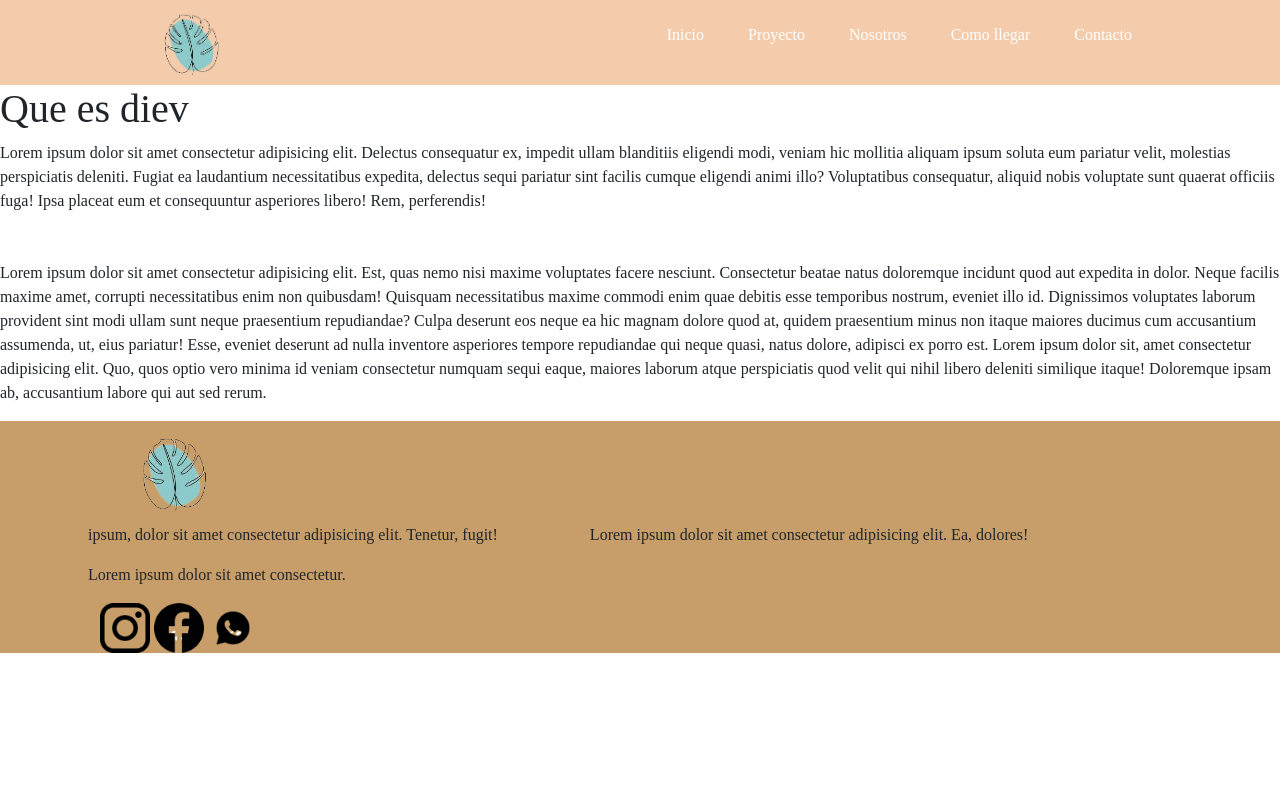
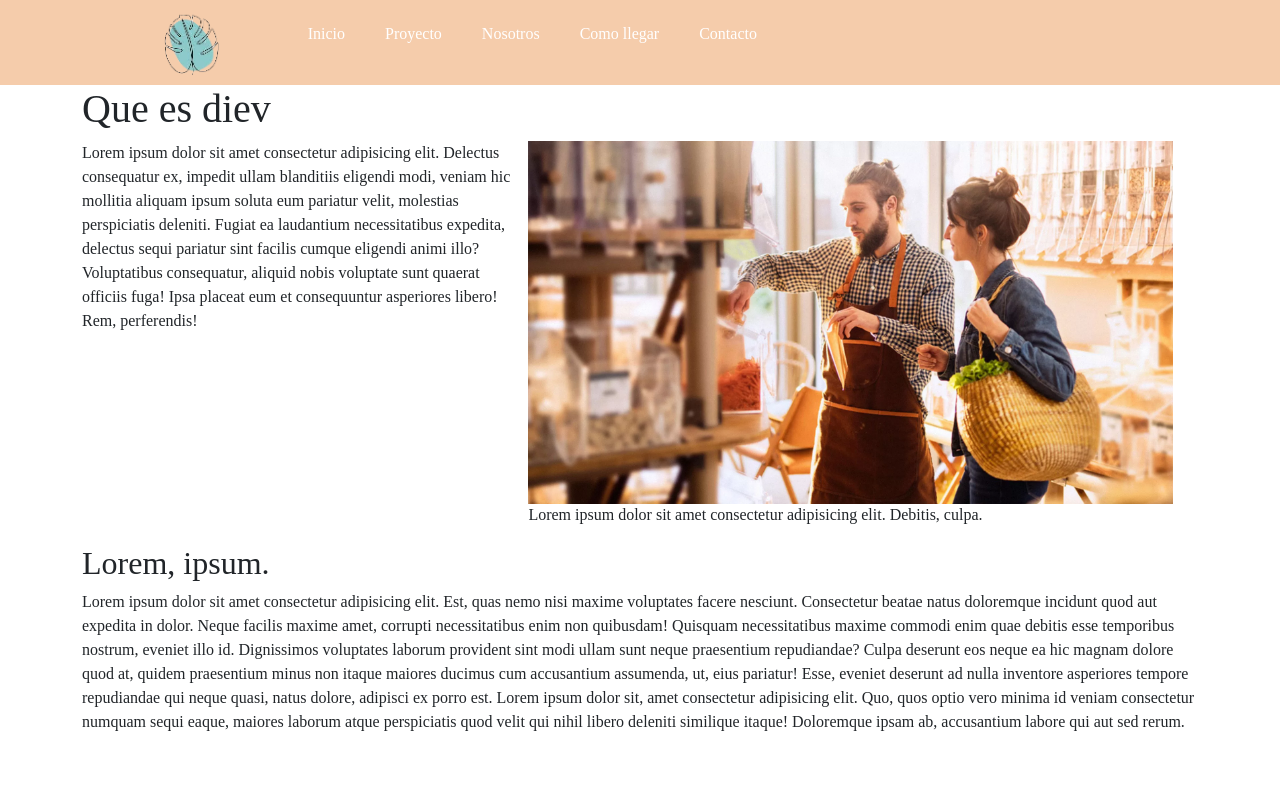
Before and after one commit to asdasdsse/repo44585, a plain HTML site: page pages/nosotros.html in a window 1280 px wide. Shown: the top 800 px of the page. Drawn offline with nearby package versions, Linux system fonts and the light colour scheme.

Commit message:
Modificacion pagina nosotros y Aplicando grid y boostrap

```diff
--- a/pages/nosotros.html
+++ b/pages/nosotros.html
@@ -13,9 +13,9 @@
     <link rel="stylesheet" href="../styles/styles.css">
 </head>
 <body>
-    <header class="header">
+    <header class="header col-sm-12">
         <div class="logo">
-            <a href="../index.html"><img src="../media/logo.png" alt="logo" class="headerLogo"></a>
+            <a href="../index.html"><img src="../media/logo.png" alt="logo" class="logo img-fluid"></a>
         </div>
             <nav class="nav">
                 <ul class="nav-links">
@@ -29,14 +29,15 @@
         </div>
     </header>
     <main>
-        <section>
-            <div>
-                <h1>Que es diev</h1>
-                <p>Lorem ipsum dolor sit amet consectetur adipisicing elit. Delectus consequatur ex, impedit ullam blanditiis eligendi modi, veniam hic mollitia aliquam ipsum soluta eum pariatur velit, molestias perspiciatis deleniti. Fugiat ea laudantium necessitatibus expedita, delectus sequi pariatur sint facilis cumque eligendi animi illo? Voluptatibus consequatur, aliquid nobis voluptate sunt quaerat officiis fuga! Ipsa placeat eum et consequuntur asperiores libero! Rem, perferendis!</p>
-                <img>
+        <section class="container">
+            <h1>Que es diev</h1>
+            <div class="nosotrosSeccionUno">
+                <p class="nosotrosPrimerTexto">Lorem ipsum dolor sit amet consectetur adipisicing elit. Delectus consequatur ex, impedit ullam blanditiis eligendi modi, veniam hic mollitia aliquam ipsum soluta eum pariatur velit, molestias perspiciatis deleniti. Fugiat ea laudantium necessitatibus expedita, delectus sequi pariatur sint facilis cumque eligendi animi illo? Voluptatibus consequatur, aliquid nobis voluptate sunt quaerat officiis fuga! Ipsa placeat eum et consequuntur asperiores libero! Rem, perferendis!</p>
+                <img class="nosotrosImg img-fluid" src="../media/nosotros.png">
+                <p class="nosotrosImgTexto">Lorem ipsum dolor sit amet consectetur adipisicing elit. Debitis, culpa.</p>
             </div>
             <div>
-                <h2></h2>
+                <h2>Lorem, ipsum.</h2>
                 <p>Lorem ipsum dolor sit amet consectetur adipisicing elit. Est, quas nemo nisi maxime voluptates facere nesciunt. Consectetur beatae natus doloremque incidunt quod aut expedita in dolor. Neque facilis maxime amet, corrupti necessitatibus enim non quibusdam! Quisquam necessitatibus maxime commodi enim quae debitis esse temporibus nostrum, eveniet illo id. Dignissimos voluptates laborum provident sint modi ullam sunt neque praesentium repudiandae? Culpa deserunt eos neque ea hic magnam dolore quod at, quidem praesentium minus non itaque maiores ducimus cum accusantium assumenda, ut, eius pariatur! Esse, eveniet deserunt ad nulla inventore asperiores tempore repudiandae qui neque quasi, natus dolore, adipisci ex porro est. Lorem ipsum dolor sit, amet consectetur adipisicing elit. Quo, quos optio vero minima id veniam consectetur numquam sequi eaque, maiores laborum atque perspiciatis quod velit qui nihil libero deleniti similique itaque! Doloremque ipsam ab, accusantium labore qui aut sed rerum.</p>
             </div>
         </section>
@@ -44,7 +45,7 @@
     <footer>
         <section class="footerSection">
             <div>
-                <a href="../index.html"><img src="../media/logo.png" alt="logo" class="footerLogo"></a>
+                <a href="../index.html"><img src="../media/logo.png" alt="logo" class="footerLogo img-fluid"></a>
             </div>
             <div>
                 <p> ipsum, dolor sit amet consectetur adipisicing elit. Tenetur, fugit!</p>
--- a/styles/styles.css
+++ b/styles/styles.css
@@ -16,52 +16,62 @@ body {
 
 /**   HEADER Y NAV    **/
 .header {
+    width: 100vw;
     background-color: #F5CCAB;
     display: flex;
-    justify-content: space-between;
+    justify-content: center space-between;
     align-items: center;
     flex-wrap: nowrap;
-    height: 85px;
-    padding: 5px 10%;
+    height: 5.31rem;
+    padding: 0.31rem 10%;
 }
 
-.header .logo img {
-    height: 85px;
+.logo img {
+    height: 5.31rem;
     width: auto;
-    max-width: 320px;
+    max-width: 20rem;
+    align-self: flex-start;
 }
 
-.header .headerLogo {
+.logo {
     cursor: pointer;
 }
 
-.nav .nav-links {
+.nav {
+    display: flex;
+    align-items: center;
+    justify-items: center;
+}
+
+.nav-links {
     font-size: 700;
     color:white;
     text-decoration: none;
     list-style: none;
     transition: color 0.5s, font-size 0,5;
+    display: flex;
+    align-items: center;
+    justify-items: center;
 
 }
 
-.nav .nav-links a:hover {
+.nav-links a:hover {
     color: darkcyan;
     font-size: 1200;
 }
 
-.header .nav-links li {
+.nav-links li {
     display: inline-block;
-    padding: 0 20px;
+    padding: 0 1.25rem;
 }
 
-.header .nav-links a {
+.nav-links a {
     font-size: 700;
     color: rgb(255, 255, 255);
     text-decoration: none;
 
 
 }
-
 
 /**    HEADER Y NAV FIN    **/
 
@@ -70,7 +80,7 @@ body {
 .seccionUno {
     background: rgb(255, 173, 173) url("../media/frutosSecos.png") floralwhite  left;
     width: 100%;
-    height: 780px;
+    height: 48.75rem;
 }
 
 .seccionUno .textos {
@@ -78,8 +88,8 @@ body {
 }
 
 .seccionUno button {
-    width: 100px;
-    height: 40px;
+    width: 6.25rem;
+    height: 2.5rem;
 }
 
 .seccionUno img {
@@ -92,30 +102,63 @@ body {
 .seccionDos {
     background-color: rgb(255, 236, 173);
     width: 100%;
-    height: 780px;
+    height: 48.75rem;
 }
 
 .seccionTres {
     background-color: rgb(173, 255, 237);
     width: 100%;
-    height: 780px;
+    height: 48.75rem;
 }
 
 /**    SECCIONES FIN    **/
 
+/** PAGINA NOSOTROS **/
+
+.nosotrosSeccionUno {
+    display: grid;
+    grid-template-columns: 40% 60%;
+    grid-template-rows: 90% 10% ;
+}
+
+.nosotrosPrimerTexto{
+    grid-column-start: 1;
+    grid-column-end: 2;
+    grid-row-start: 1;
+    grid-row-end: 2;
+}
+
+.nosotrosImg {
+    width: 40.31rem;
+    display: flex;
+    justify-content: center;
+    align-items: center;
+}
+
+.nosotrosImgTexto {
+    grid-column-start: 2;
+    grid-row-start: 2;
+    grid-column-end: 3;
+    grid-row-end: 3;
+}
+
+
+/** PAGINA NOSOTROS FIN **/
+
 /**    FOOTER    **/
 footer {
     background-color: rgb(199, 158, 105);
+    margin-top: 200px;
 }
 
 footer img {
-    width: 150px;
-    height: 102px;
-    margin-left: 100px;
+    width: 9.38rem;
+    height: 6.38rem;
+    margin-left: 6.25rem;
 }
 
 footer p {
-    margin-left: 88px;
+    margin-left: 5.50rem;
     display: inline-block;
 }
 
@@ -124,14 +167,14 @@ footer div {
 }
 
 .anchorRedes img{
-    width: 50px;
-    height: 50px;
+    width: 3.13rem;
+    height: 3.13rem;
     display:inline-block;
 }
 
 .anchorRedes a{
-    width: 50px;
-    height: 50px;
+    width: 3.13rem;
+    height: 3.13rem;
     display:inline-block;
 }
 /**    FOOTER FIN   **/
```
Also changed, not shown: index.html (+4 -4 lines), pages/contacto.html (+1 -1 lines), pages/productos.html (+1 -1 lines), pages/proyecto.html (+1 -1 lines), media/nosotros.png (added).
